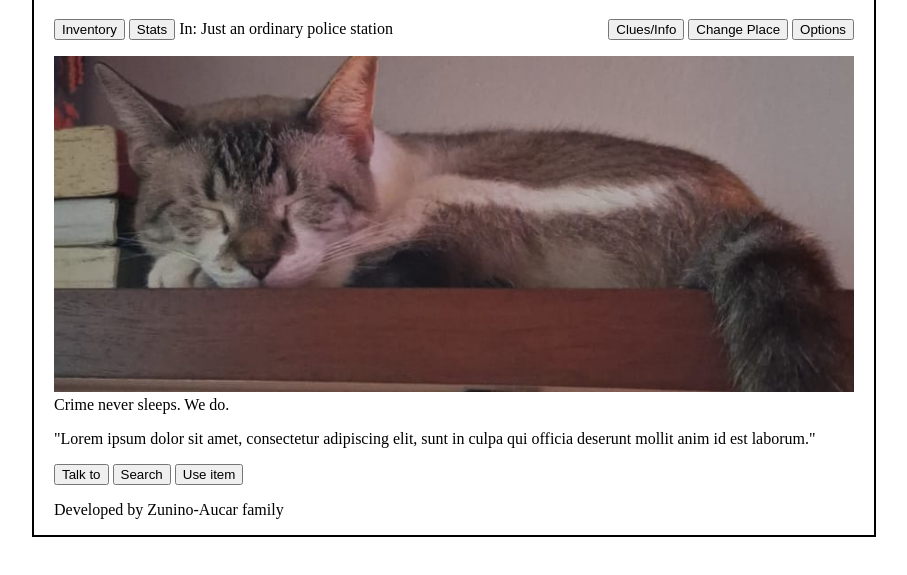
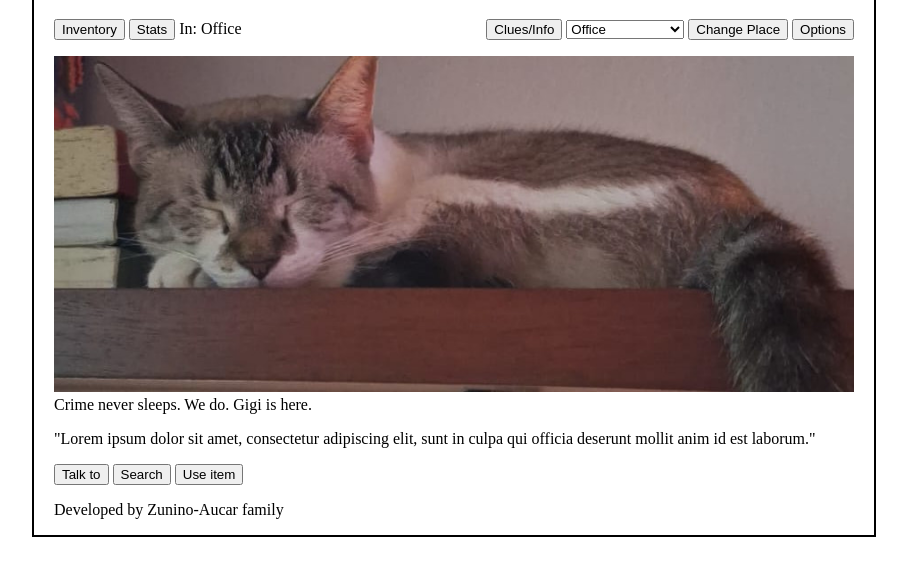
Before and after one commit to leoaucar/detetive_gigi, a plain HTML site: page index.html in a window 1280 px wide. Shown: the part 71-646 px from the top of the page, without its empty margins (186-1093 px from the left). Drawn offline with Linux system fonts and the light colour scheme.

Commit message:
change place functionality added

```diff
--- a/index.html
+++ b/index.html
@@ -15,6 +15,14 @@
                 <span class="top-menu">In: <span id="current-place-text">placeholder PLACE</span></span>
                 <div id="right-top-menu">
                     <button type="button" class="top-menu" id="clues-info">Clues/Info</button>
+
+                    <select id="places-dropdown" name="places-dropdown">
+                        <option value=0 selected>Office</option>
+                        <option value=1>Police Station</option>
+                        <option value=2>Granny's House</option>
+                    </select>
+
+
                     <button type="button" class="top-menu" id="change-place">Change Place</button>
                     <button type="button" class="top-menu" id="options">Options</button>
                 </div>
@@ -24,7 +32,7 @@
                 <figcaption id="place-description">Crime never sleeps. We do.</figcaption>
             </figure>
             <div id="main-window">
-                <p class="Main Text">"Lorem ipsum dolor sit amet, consectetur adipiscing elit, sunt in culpa qui officia deserunt mollit anim id est laborum."</p>
+                <p class="main-text" id="main-text">"Lorem ipsum dolor sit amet, consectetur adipiscing elit, sunt in culpa qui officia deserunt mollit anim id est laborum."</p>
             </div>
             <div id="place-controls">
                 <button>Talk to</button>
--- a/script.js
+++ b/script.js
@@ -1,3 +1,6 @@
+const changePlaceButton = document.getElementById('change-place')
+
+
 const itens_list = [
     Notebook = {
         name: "Notebook",
@@ -15,32 +18,48 @@ const character_list = [
     }
 ]
 
-
 const places = [
     {
-        name:"Granny house",
-        characters: null,
+        name:"Office",
+        characters: "Gigi",
         itens: null,
-        description:"Granny's house smelt like catnip"
+        description:"Crime never sleeps. We do.",
+        context_image: 'images\\gigi_capa.jpg'
     },
     {
         name: "Police Station",
         characters: character_list[0].name,
         itens: itens_list[0],
-        description: "Just an ordinary police station"
-    }
+        description: "Just an ordinary police station.",
+        context_image: 'images\\grafite_police_station.jpg'
+    },
+    {
+        name:"Granny house",
+        characters: "None alive",
+        itens: null,
+        description:"Granny's house smelt like catnip.",
+        context_image: "images\\nanquim_granny.jpg"
+    },
+
 ]
-let currentPlace = places[1]
+let currentPlace = places[0]
 
 function update_place(){
-    let currentPlaceText = currentPlace.description
-    console.log(currentPlaceText)
+    placeIndex = Number(document.getElementById('places-dropdown').value);
+    currentPlace = places[placeIndex]
+    const currentPlaceText = currentPlace.name
+    const placeDescription = currentPlace.description
+    const characters = currentPlace.characters
     document.getElementById('current-place-text').textContent = currentPlaceText
+    document.getElementById('place-description').textContent = `${placeDescription} ${characters} is here.`
+    document.getElementById('context-image').src = currentPlace.context_image
+
 }
 
 function list_characters(place){
 }
 
+update_place()
 console.log("You are at the ", currentPlace.name)
 console.log(currentPlace.characters, "is in the scene")
-update_place()
+changePlaceButton.addEventListener("click", update_place);
```
Also changed, not shown: images/grafite_police_station.jpg (added), images/nanquim_granny.jpg (added).
